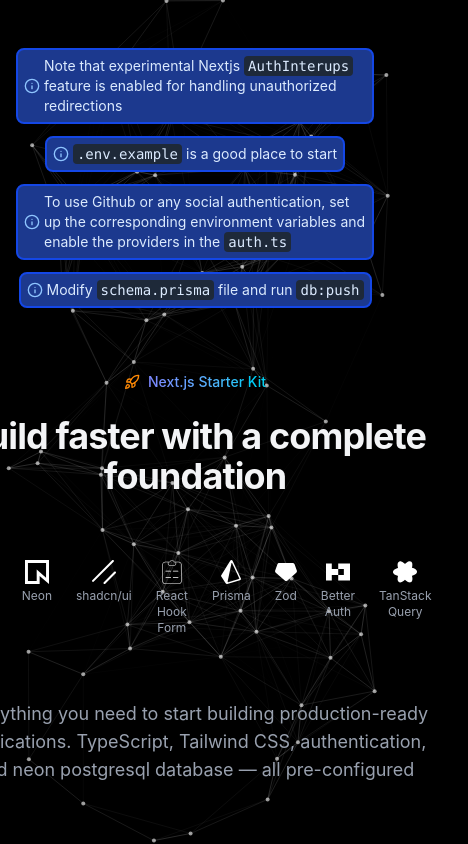
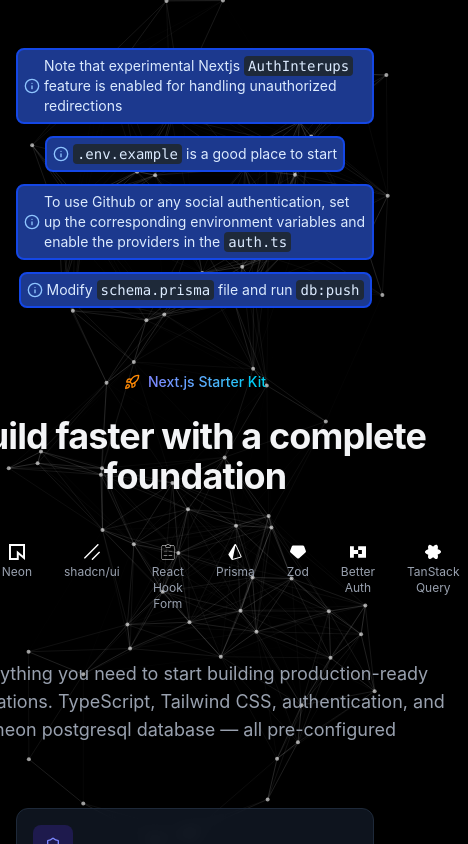
Before and after one commit to staystrongbg/next-starter-web, a React (Vite) app: page / in a window 390 px wide. Shown: the top 844 px of the page, 468 px wide, since content can reach past the window. Built offline with nearby package versions, Linux system fonts and the light colour scheme.

Commit message:
tech images responsiv=enes

```diff
--- a/src/App.tsx
+++ b/src/App.tsx
@@ -269,10 +269,10 @@
 
 function TechImages() {
   return (
-    <div className='flex gap-2 md:gap-6 py-8'>
+    <div className='flex gap-4 md:gap-6 py-4 md:py-8'>
       {techImages.map((techImg) => (
         <div key={techImg.alt} className="rounded-lg p-2 transition-all duration-300 hover:bg-purple-500/20 hover:shadow-lg hover:shadow-purple-500/30 flex flex-col items-center">
-          <img src={techImg.src} alt={techImg.alt} className="h-6 w-6 md:h-8 md:w-8 transition-all duration-300 hover:scale-110" title={techImg.title} />
+          <img src={techImg.src} alt={techImg.alt} className="h-4 w-4 md:h-8 md:w-8 transition-all duration-300 hover:scale-110" title={techImg.title} />
           <span className="text-xs text-gray-400 mt-1">{techImg.title}</span>
         </div>
       ))}
```
